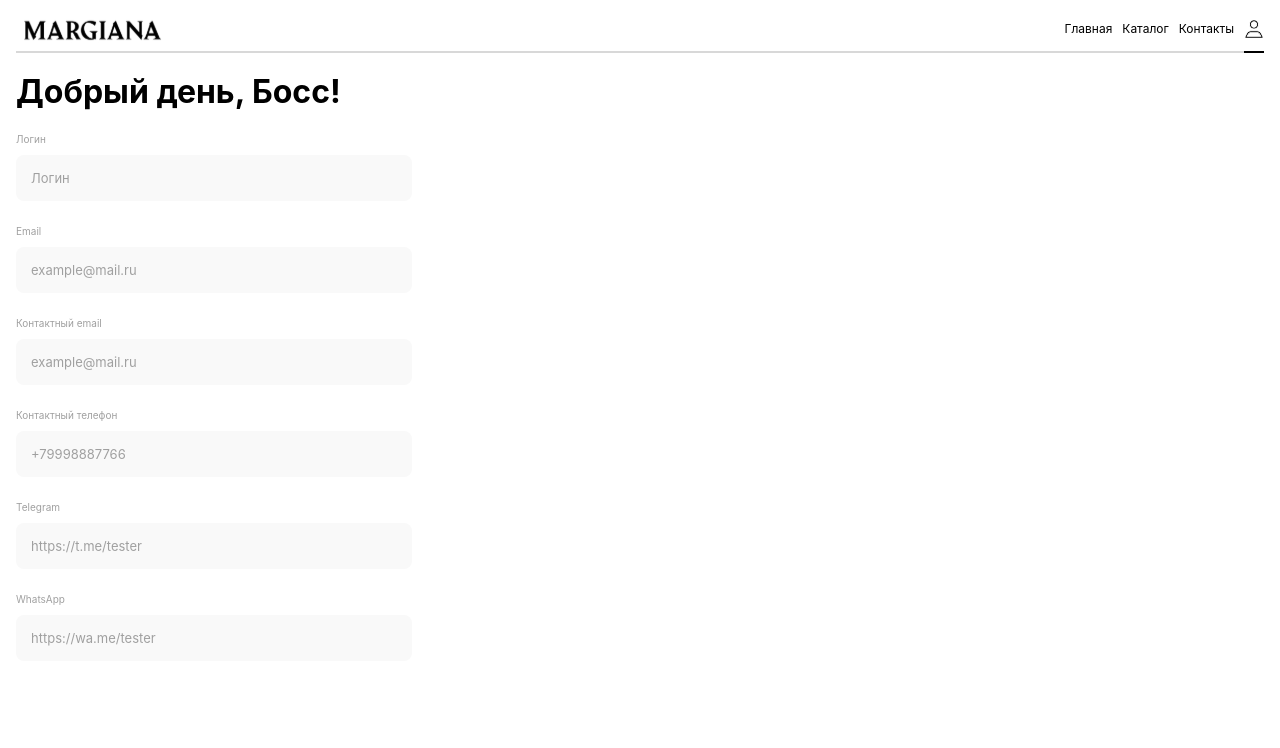
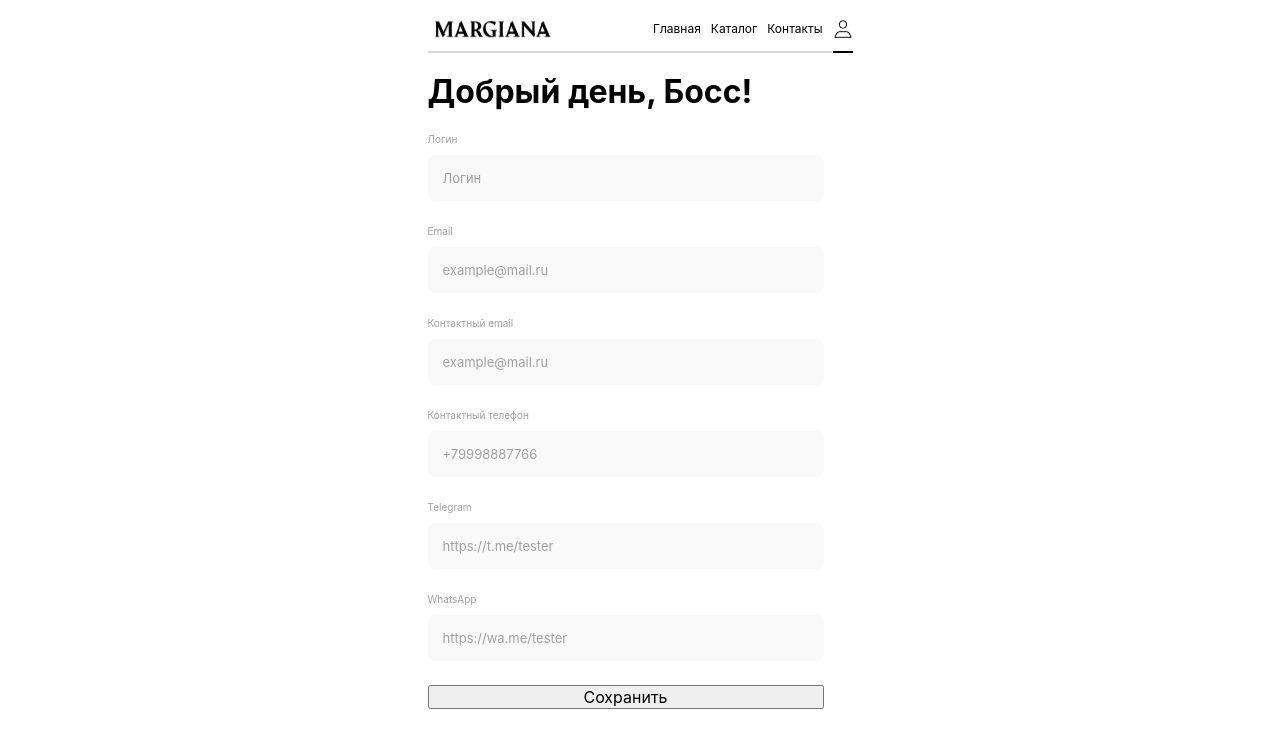
Before and after one commit to FulgrimPhoenix/margiana, a React (Create React App) app: page /profile in a window 1280 px wide. Shown: the top 748 px of the page. Built offline with nearby package versions, Linux system fonts and the light colour scheme.

Commit message:
feat: start develop form for profile

```diff
--- a/src/components/AdminProfile/AdminProfile.tsx
+++ b/src/components/AdminProfile/AdminProfile.tsx
@@ -3,6 +3,7 @@ import { IAdminProfileData } from "../../types";
 import { LogRegInput } from "../LogRegInput/LogRegInput";
 import { useForm } from "../../hooks/useForm";
 import { z } from "zod";
+import { LogRegForm } from "../LogRegForm/LogRegForm";
 
 export const AdminProfile = (adminData: IAdminProfileData) => {
   const initialProfileData: Record<
@@ -78,7 +79,7 @@ export const AdminProfile = (adminData: IAdminProfileData) => {
   return (
     <section className="profile">
       <h1 className="profile__title">Добрый день, Босс!</h1>
-      <form>
+      <LogRegForm isFormActive={true}>
         <LogRegInput
           title={"Логин"}
           inputType={`text`}
@@ -86,7 +87,7 @@ export const AdminProfile = (adminData: IAdminProfileData) => {
           value={values["login"]}
           name={"login"}
           placeholder={"Логин"}
-          isInputActive={true}
+          isFormActive={true}
           isInputValid={isValid.login}
         />
         <LogRegInput
@@ -96,7 +97,7 @@ export const AdminProfile = (adminData: IAdminProfileData) => {
           value={values["email"]}
           name={"email"}
           placeholder={"example@mail.ru"}
-          isInputActive={true}
+          isFormActive={true}
           isInputValid={isValid.email}
         />
         <LogRegInput
@@ -106,7 +107,7 @@ export const AdminProfile = (adminData: IAdminProfileData) => {
           value={values["contactEmail"]}
           name={"contactEmail"}
           placeholder={"example@mail.ru"}
-          isInputActive={true}
+          isFormActive={true}
           isInputValid={isValid.contactEmail}
         />
         <LogRegInput
@@ -116,7 +117,7 @@ export const AdminProfile = (adminData: IAdminProfileData) => {
           value={values["contactPhone"]}
           name={"contactPhone"}
           placeholder={"+79998887766"}
-          isInputActive={true}
+          isFormActive={true}
           isInputValid={isValid.contactPhone}
         />
         <LogRegInput
@@ -126,7 +127,7 @@ export const AdminProfile = (adminData: IAdminProfileData) => {
           value={values["telegram"]}
           name={"telegram"}
           placeholder={"https://t.me/tester"}
-          isInputActive={true}
+          isFormActive={true}
           isInputValid={isValid.telegram}
         />
         <LogRegInput
@@ -136,10 +137,10 @@ export const AdminProfile = (adminData: IAdminProfileData) => {
           value={values["whatsApp"]}
           name={"whatsApp"}
           placeholder={"https://wa.me/tester"}
-          isInputActive={true}
+          isFormActive={true}
           isInputValid={isValid.whatsApp}
         />
-      </form>
+      </LogRegForm>
     </section>
   );
 };
--- /dev/null
+++ b/src/components/LogRegForm/LogRegForm.scss
@@ -0,0 +1,9 @@
+.log-reg-form{
+    &__submit{
+        color: var(--accent-text-color);
+        background-color: var(--accent-black);
+        width: 90%;
+        height: 32px;
+        border-radius: 4px;
+    }
+}
--- /dev/null
+++ b/src/components/LogRegForm/LogRegForm.tsx
@@ -0,0 +1,16 @@
+import React from "react"
+import { Outlet } from "react-router-dom"
+
+interface ILogRegForm {
+    children: JSX.Element[];
+    isFormActive: boolean
+}
+
+export const LogRegForm = ({children}: ILogRegForm): React.ReactElement => {
+    return (
+        <form className="log-reg-form">
+            {children}
+            <button className="log-reg-form__submit">Сохранить</button>
+        </form>
+    )
+}
--- a/src/components/LogRegInput/LogRegInput.scss
+++ b/src/components/LogRegInput/LogRegInput.scss
@@ -1,4 +1,4 @@
-.log-reg-input {
+.log-reg-form {
   display: flex;
   flex-direction: column;
   width: 100%;
@@ -6,7 +6,7 @@
   margin: 0;
 }
 
-.log-reg-input__title {
+.log-reg-form__title {
   margin: 0;
   color: #a0a0a0;
   font-family: 'Inter', Arial, sans-serif;
@@ -16,7 +16,7 @@
   line-height: normal;
 }
 
-.log-reg-input__input {
+.log-reg-form__input {
   border: none;
   background-color: #f9f9f9;
   border-radius: 8px;
@@ -32,18 +32,18 @@
   line-height: normal;
 }
 
-.log-reg-input__input:focus {
+.log-reg-form__input:focus {
   border: none;
   outline: none;
   box-shadow: 0px 0px 0px 1px rgba(0, 0, 0, 1);
 }
 
-.log-reg-input__input::placeholder {
+.log-reg-form__input::placeholder {
   color: rgb(160, 160, 160);
   font-family: 'Inter', Arial, sans-serif;
 }
 
-.log-reg-input__error-message {
+.log-reg-form__error-message {
   margin: 10px 0 0;
   color: #ff4062;
   font-family: 'Inter', Arial, sans-serif;
@@ -56,18 +56,18 @@
   min-height: 14px;
 }
 
-.log-reg-input__error-message-active {
+.log-reg-form__error-message-active {
   opacity: 1;
 }
 
 @media screen and (max-width: 800px) {
-  .log-reg-input__error-message {
+  .log-reg-form__error-message {
     margin: 2px 0 0;
   }
 }
 
 @media screen and (max-width: 500px) {
-  .log-reg-input__error-message {
+  .log-reg-form__error-message {
     margin: 8px 0 0;
     min-height: 11px;
   }
--- a/src/components/LogRegInput/LogRegInput.tsx
+++ b/src/components/LogRegInput/LogRegInput.tsx
@@ -9,7 +9,7 @@ interface ILogRegInput {
   value: string;
   name: string;
   placeholder: string;
-  isInputActive: boolean;
+  isFormActive: boolean;
   isInputValid: { value: boolean; message: string };
 }
 
@@ -20,25 +20,25 @@ export function LogRegInput({
   value,
   name,
   placeholder,
-  isInputActive,
+  isFormActive,
   isInputValid,
 }: ILogRegInput): React.ReactElement {
   return (
-    <div className="log-reg-input">
-      <h2 className="log-reg-input__title">{title}</h2>
+    <div className="log-reg-form">
+      <h2 className="log-reg-form__title">{title}</h2>
       <input
         name={name}
-        className="log-reg-input__input"
+        className="log-reg-form__input"
         onChange={onChange}
         value={value || ""}
         type={inputType}
         placeholder={placeholder}
         autoComplete="new-password"
-        disabled={!isInputActive ? true : false} // disabled={isInputActive ? "" : "disabled"}
+        disabled={!isFormActive ? true : false} // disabled={isFormActive ? "" : "disabled"}
       />
       <span
-        className={`log-reg-input__error-message ${
-          isInputValid.value ? "" : "log-reg-input__error-message-active"
+        className={`log-reg-form__error-message ${
+          isInputValid.value ? "" : "log-reg-form__error-message-active"
         }`}
       >
         {isInputValid.message}
--- a/src/index.scss
+++ b/src/index.scss
@@ -3,11 +3,15 @@
 :root {
   --text-color: #000;
   --grey-accent: #d8d8d8;
+  --accent-text-color: #fff;
+  --black-accent: #000;
 }
 
 body {
   margin: 0;
   padding: 16px;
+  max-width: 425px;
+  margin: 0 auto;
   font-family: DM Sans, -apple-system, BlinkMacSystemFont, "Segoe UI", "Roboto",
     "Oxygen", "Ubuntu", "Cantarell", "Fira Sans", "Droid Sans", "Helvetica Neue",
     sans-serif;
```
